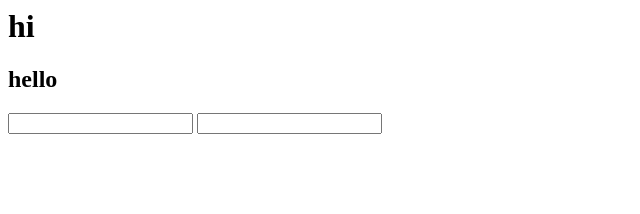
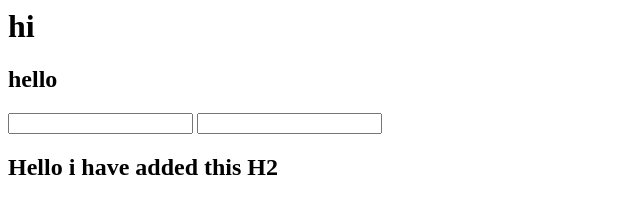
Before and after one commit to Dovly/MyApp, a plain HTML site: page index.html in a window 1280 px wide. Shown: the whole page, without its empty margins (0-640 px from the left). Drawn offline with Linux system fonts and the light colour scheme.

Commit message:
Added new H2 for Testing

```diff
--- a/index.html
+++ b/index.html
@@ -10,5 +10,6 @@
     <h2>hello</h2>
     <input type="text">
     <input type="text">
+    <h2>Hello i have added this H2</h2>
 </body>
 </html>
```
